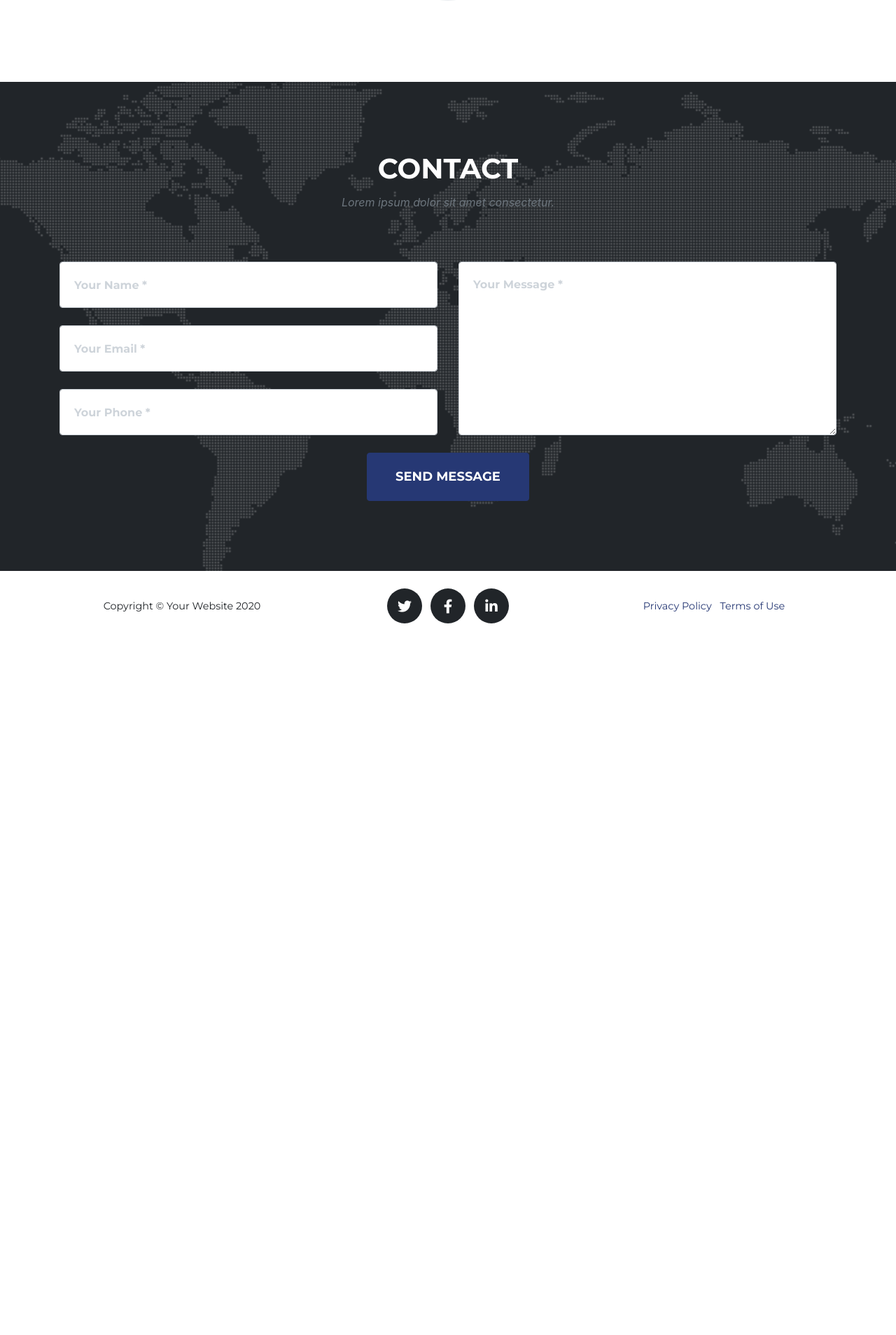
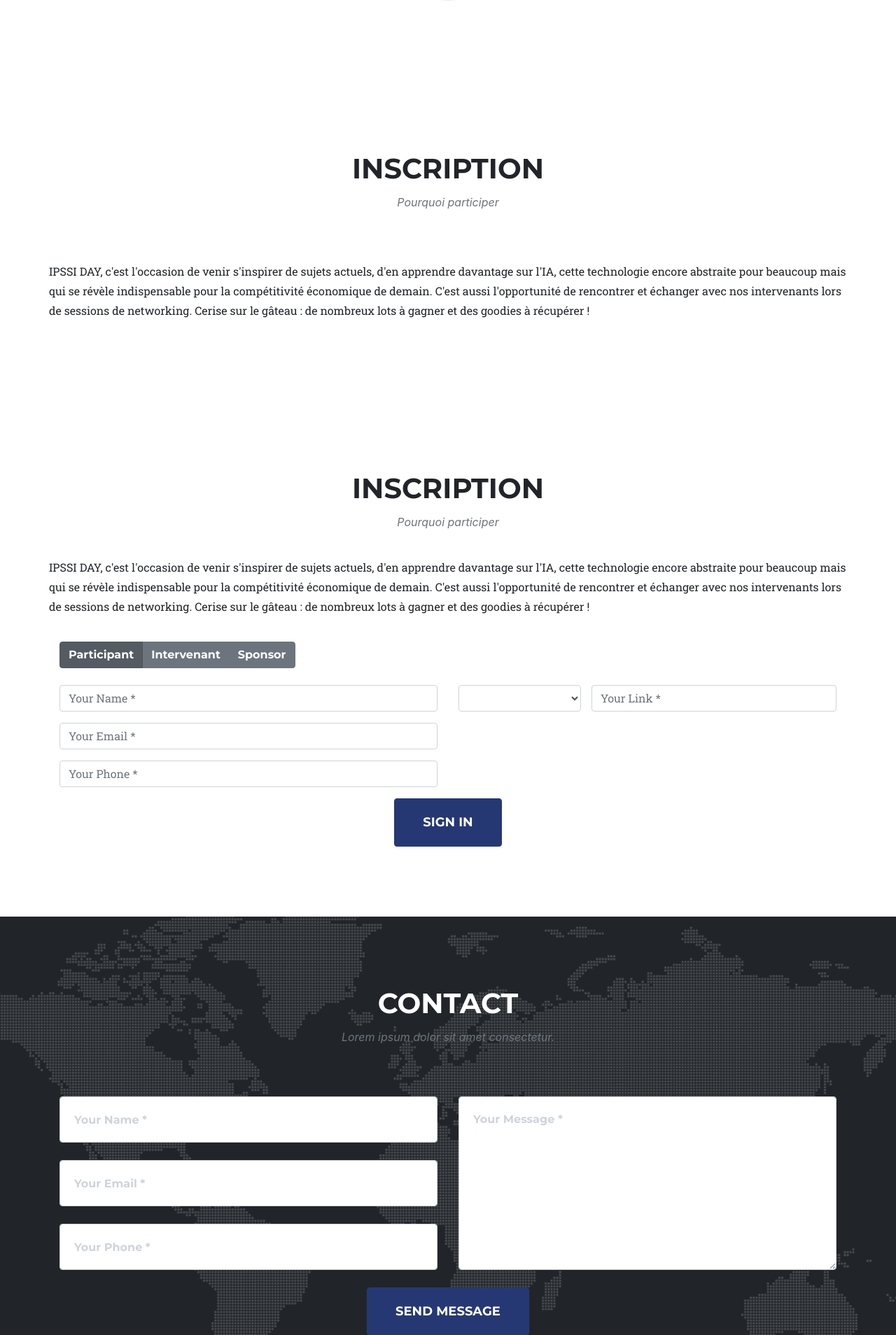
Before and after one commit to MagTKT/IpssyDay, a PHP site: page / in a window 1280 px wide. Shown: the part 3539-5447 px from the top of the page at 70% size. Before the commit the page ends 4430 px from the top, so only its background shows below. Run offline with PHP 8.4, Linux system fonts and the light colour scheme; tables that the repository leaves empty hold one stand-in row (values such as "Sample post"); some web fonts are replaced.

Commit message:
visuel insciption - radio - debut champs sponsor

```diff
--- a/index.php
+++ b/index.php
@@ -48,6 +48,9 @@
           </li>
           <li class="nav-item">
             <a class="nav-link js-scroll-trigger" href="#team">Sponsors</a>
+          </li>
+          <li class="nav-item">
+            <a class="nav-link js-scroll-trigger" href="#inscription">Inscription</a>
           </li>
           <li class="nav-item">
             <a class="nav-link js-scroll-trigger" href="#contact">Contact</a>
@@ -290,6 +293,115 @@
       </div>
     </div>
   </section> -->
+
+
+  <!-- Inscription -->
+
+
+
+  <section class="page-section" id="about">
+    <div class="container">
+      <div class="row">
+        <div class="col-lg-12 text-center">
+          <h2 class="section-heading text-uppercase">Inscription</h2>
+          <h3 class="section-subheading text-muted">Pourquoi participer</h3>
+        </div>
+        <p>
+          IPSSI DAY, c'est l'occasion de venir s'inspirer de sujets actuels, d'en apprendre davantage sur l'IA, cette technologie encore abstraite pour beaucoup mais qui se révèle indispensable pour la compétitivité économique de demain. C'est aussi l'opportunité de rencontrer et échanger avec nos intervenants lors de sessions de networking.
+          Cerise sur le gâteau : de nombreux lots à gagner et des goodies à récupérer !
+        </p>
+
+      </div>
+    </div>
+  </section>
+
+  <section class="page-section" id="inscription">
+    <div class="container">
+      <div class="row">
+        <div class="col-lg-12 text-center">
+          <h2 class="section-heading text-uppercase">Inscription</h2>
+          <h3 class="section-subheading text-muted" style="margin-bottom:40px">Pourquoi participer</h3>
+        </div>
+        <p>
+          IPSSI DAY, c'est l'occasion de venir s'inspirer de sujets actuels, d'en apprendre davantage sur l'IA, cette technologie encore abstraite pour beaucoup mais qui se révèle indispensable pour la compétitivité économique de demain. C'est aussi l'opportunité de rencontrer et échanger avec nos intervenants lors de sessions de networking.
+          Cerise sur le gâteau : de nombreux lots à gagner et des goodies à récupérer !
+        </p>
+      </div>
+      <p style="margin-bottom:20px"></p>
+      <div class="row">
+        <div class="col-lg-12">
+          <form id="inscriptionForm" name="sentMessage_sign_in" novalidate="novalidate">
+
+
+
+<div class="btn-group btn-group-toggle" data-toggle="buttons">
+  <label class="btn btn-secondary active">
+    <input type="radio" name="type_sign_in" id="participant" autocomplete="off" checked> Participant
+  </label>
+  <label class="btn btn-secondary">
+    <input type="radio" name="type_sign_in" id="intervenant" autocomplete="off"> Intervenant
+  </label>
+  <label class="btn btn-secondary">
+    <input type="radio" name="type_sign_in" id="sponsor" autocomplete="off"> Sponsor
+  </label>
+</div>
+<br><br>
+
+            <div class="row">
+              <div class="col-md-6">
+                <div class="form-group">
+                  <input class="form-control" id="name_sign_in" type="text" placeholder="Your Name *" required="required" data-validation-required-message="Please enter your name.">
+                  <p class="help-block text-danger"></p>
+                </div>
+                <div class="form-group">
+                  <input class="form-control" id="email_sign_in" type="email" placeholder="Your Email *" required="required" data-validation-required-message="Please enter your email address.">
+                  <p class="help-block text-danger"></p>
+                </div>
+                <div class="form-group">
+                  <input class="form-control" id="phone_sign_in" type="tel" placeholder="Your Phone *" required="required" data-validation-required-message="Please enter your phone number.">
+                  <p class="help-block text-danger"></p>
+                </div>
+              </div>
+              <div class="col-md-6">
+                <div class="form-group" id="link">
+                  <?php require_once('model/Reseaux.php');
+                  $reseaux=new Reseaux();
+                  $tab_reseaux=$reseaux->getReseau();
+                  ?>
+
+                  <div class="row">
+                    <div class="col-md-4" style="padding-right:0px">
+                      <select class="form-control" id="id_link">
+                        <option></option>
+                        <?php
+                        foreach ($tab_reseaux as $unreseau){
+                        ?>
+                          <option value="<?= $unreseau['res_id_reseau'] ?>"><?= $unreseau['res_libelle_reseau'] ?></option>
+                        <?php
+                        }
+                        ?>
+                      </select>
+                      <p class="help-block "></p>
+                    </div>
+                    <div class="col-md">
+                      <input class="form-control" id="link" type="text" placeholder="Your Link *" >
+                    </div>
+                  </div>
+
+                </div>
+              </div>
+              <div class="clearfix"></div>
+              <div class="col-lg-12 text-center">
+                <div id="successSignIn"></div>
+                <button id="sendSignInButton" class="btn btn-primary btn-xl text-uppercase" type="submit">Sign in</button>
+              </div>
+            </div>
+          </form>
+        </div>
+      </div>
+    </div>
+  </section>
+
 
   <!-- Contact -->
   <section class="page-section" id="contact">
@@ -592,9 +704,10 @@
   <!-- Contact form JavaScript -->
   <script src="js/jqBootstrapValidation.js"></script>
   <script src="js/contact_me.js"></script>
+  <script src="js/sign_in.js"></script>
 
   <!-- Custom scripts for this template -->
-  <script src="js/agency.min.js"></script>
+  <script src="js/agency.js"></script>
 
 </body>
 
--- a/js/agency.js
+++ b/js/agency.js
@@ -39,4 +39,5 @@
   // Collapse the navbar when page is scrolled
   $(window).scroll(navbarCollapse);
 
+
 })(jQuery); // End of use strict
--- /dev/null
+++ b/js/sign_in.js
@@ -0,0 +1,78 @@
+$(function() {
+
+  $("#inscriptionForm input,#inscriptionForm select").jqBootstrapValidation({
+    preventSubmit: true,
+    submitError: function($form, event, errors) {
+      // additional error messages or events
+    },
+    submitSuccess: function($form, event) {
+      event.preventDefault(); // prevent default submit behaviour
+      // get values from FORM
+      var name = $("input#name_sign_in").val();
+      var email = $("input#email_sign_in").val();
+      var phone = $("input#phone_sign_in").val();
+      var id_link = $("select#id_link").val();
+
+      var link = $("input#link").val();
+      var firstName = name; // For Success/Failure Message
+      // Check for white space in name for Success/Fail message
+      if (firstName.indexOf(' ') >= 0) {
+        firstName = name.split(' ').slice(0, -1).join(' ');
+      }
+      $this = $("#sendSignInButton");
+      $this.prop("disabled", true); // Disable submit button until AJAX call is complete to prevent duplicate messages
+      $.ajax({
+        url: "././sign_in/sign_in.php",
+        type: "POST",
+        data: {
+          name: name,
+          phone: phone,
+          email: email,
+          id_link: id_link,
+          link:link
+        },
+        cache: false,
+        success: function() {
+          // Success message
+          $('#successSignIn').html("<div class='alert alert-success'>");
+          $('#successSignIn > .alert-success').html("<button type='button' class='close' data-dismiss='alert' aria-hidden='true'>&times;")
+            .append("</button>");
+          $('#successSignIn > .alert-success')
+            .append("<strong> Your account has been created successfully. </strong>");
+          $('#successSignIn > .alert-success')
+            .append('</div>');
+          //clear all fields
+          $('#inscriptionForm').trigger("reset");
+        },
+        error: function() {
+          // Fail message
+          $('#successSignIn').html("<div class='alert alert-danger'>");
+          $('#successSignIn > .alert-danger').html("<button type='button' class='close' data-dismiss='alert' aria-hidden='true'>&times;")
+            .append("</button>");
+          $('#successSignIn > .alert-danger').append($("<strong>").text("Sorry " + firstName + ", it seems that my mail server is not responding. Please try again later!"));
+          $('#successSignIn > .alert-danger').append('</div>');
+          //clear all fields
+          $('#inscriptionForm').trigger("reset");
+        },
+        complete: function() {
+          setTimeout(function() {
+            $this.prop("disabled", false); // Re-enable submit button when AJAX call is complete
+          }, 1000);
+        }
+      });
+    },
+    filter: function() {
+      return $(this).is(":visible");
+    },
+  });
+
+  $("a[data-toggle=\"tab\"]").click(function(e) {
+    e.preventDefault();
+    $(this).tab("show");
+  });
+});
+
+  /*When clicking on Full hide fail/success boxes */
+  $('#name').focus(function() {
+    $('#successSignIn').html('');
+  });
--- /dev/null
+++ b/model/Reseaux.php
@@ -0,0 +1,29 @@
+<?php
+
+require_once("model/functionBDD.php");
+
+class Reseaux
+{
+	private $id_reseau;
+	private $res_libelle_reseau;
+	private $res_logo_reseau;
+
+	public function __construct(){
+	}
+
+	public function getReseau(){
+		$co_db=connectBDD();
+		$sql=$co_db->prepare("SELECT * FROM reseaux");
+		$sql->execute();
+		$reseau=$sql->fetchAll(PDO::FETCH_ASSOC);
+		return $reseau;
+	}
+
+	public function getQuantiteOeuvre(){
+		return $this->quantiteOeuvre;
+	}
+
+	public function setPretEffectuer(){
+		$this->quantiteOeuvre=$this->quantiteOeuvre-1;
+	}
+}
--- a/model/functionBDD.php
+++ b/model/functionBDD.php
@@ -2,7 +2,7 @@
 
 require_once('config/config.php');
 
-function connect ()
+function connectBDD ()
 {
     try {
         return new PDO(
```
Also changed, not shown: model/Intervenants.php (added, +26 -0 lines), sign_in/sign_in.php (added, +22 -0 lines), model/Sponsor.php (added).
